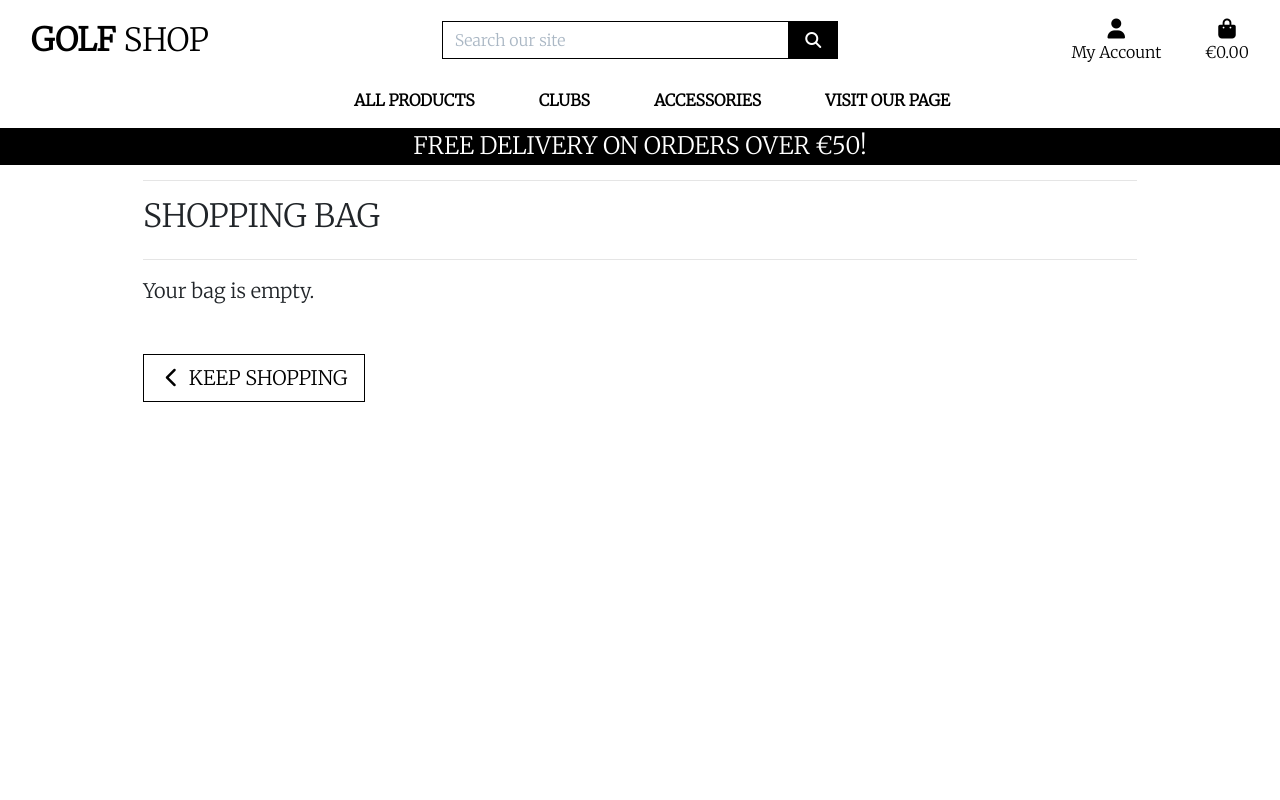
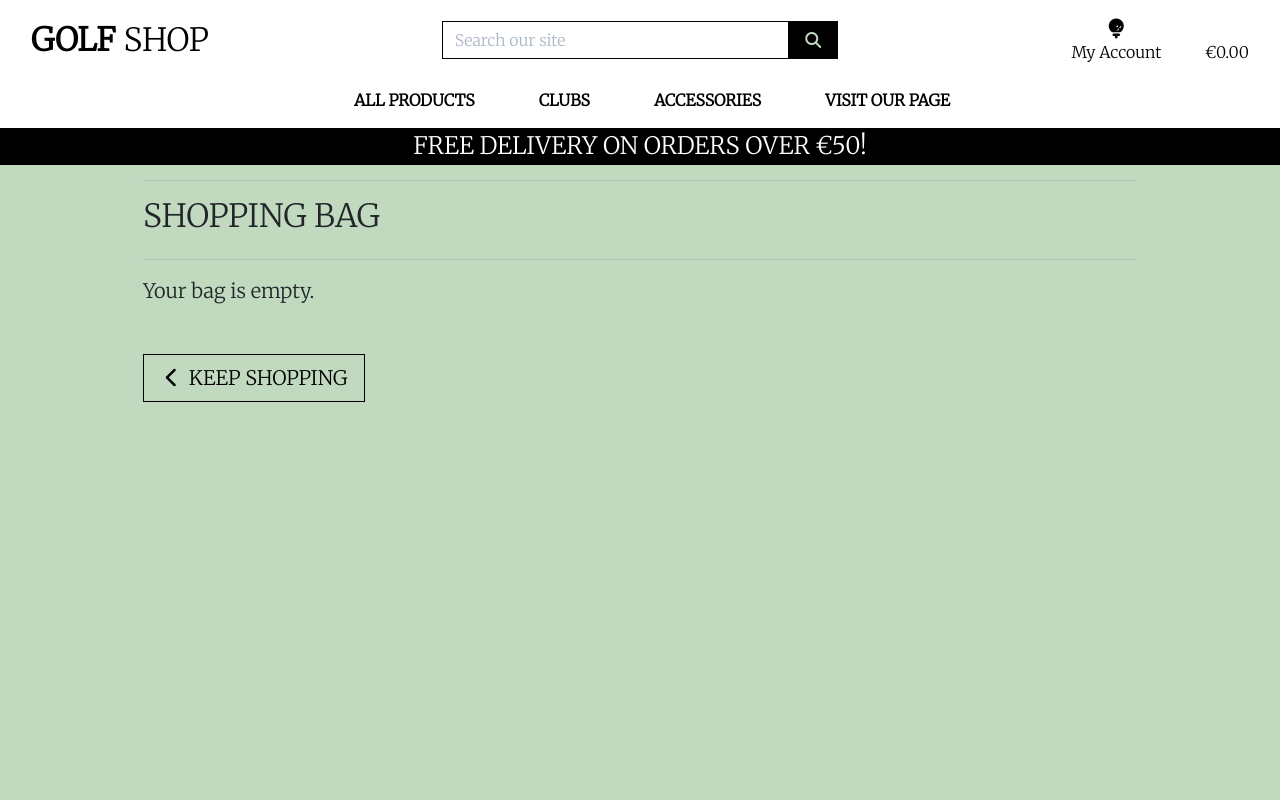
Before and after one commit to Code-Institute-Submissions/colmhaugh-GolfShop_JuneResub, a Django app: page /bag/ in a window 1280 px wide. Run offline with Django 3.2, Linux system fonts and the light colour scheme; some libraries are stand-ins or nearby versions.

Commit message:
Updated colour and icons

```diff
--- a/static/css/base.css
+++ b/static/css/base.css
@@ -30,18 +30,18 @@ they will always stay perfectly centred and have a consistent size */
 }
 
 .shop-now-button {
-    background: black;
-    color: white;
+    background: #2b5834;
+    color: #c0d9bf;
     min-width: 260px;
 }
 
 .btn-black {
     background: black;
-    color: white;
+    color: #c0d9bf;
 }
 
 .btn-outline-black {
-    background: white;
+    background: #c0d9bf;
     color: black !important; /* use important to override link colors for <a> elements */
     border: 1px solid black;
 }
@@ -49,8 +49,8 @@ they will always stay perfectly centred and have a consistent size */
 .btn-outline-black:hover,
 .btn-outline-black:active,
 .btn-outline-black:focus {
-    background: black;
-    color: white !important;
+    background: #2b5834;
+    color: #c0d9bf !important;
 }
 
 .shop-now-button:hover,
@@ -60,7 +60,7 @@ they will always stay perfectly centred and have a consistent size */
 .btn-black:active,
 .btn-black:focus {
     background: #222;
-    color: white;
+    color: #c0d9bf;
 }
 
 .text-black {
@@ -81,7 +81,7 @@ they will always stay perfectly centred and have a consistent size */
 	top: 0;
 	left: 0;
 	position: fixed;
-	background: white;
+	background: #c0d9bf;
 	z-index: -1;
 }
 
--- a/templates/base.html
+++ b/templates/base.html
@@ -62,7 +62,7 @@
                     <li class="list-inline-item dropdown">
                         <a class="text-black nav-link" href="#" id="user-options" data-toggle="dropdown" aria-haspopup="true" aria-expanded="false">
                             <div class="text-center">
-                                <div><i class="fas fa-user fa-lg"></i></div>
+                                <div><i class="fas fa-golf-ball fa-lg"></i></div>
                                 <p class="my-0">My Account</p>
                             </div>
                         </a>
@@ -82,7 +82,7 @@
                     <li class="list-inline-item">
                         <a class="{% if grand_total %}text-info font-weight-bold{% else %}text-black{% endif %} nav-link" href="{% url 'view_bag' %}">
                             <div class="text-center">
-                                <div><i class="fas fa-shopping-bag fa-lg"></i></div>
+                                <div><i class="fas fa-golf-club fa-lg"></i></div>
                                 <p class="my-0">
                                     {% if grand_total %}
                                         €{{ grand_total|floatformat:2 }}
--- a/templates/includes/mobile-top-header.html
+++ b/templates/includes/mobile-top-header.html
@@ -23,7 +23,7 @@
 <li class="list-inline-item dropdown">
     <a class="text-black nav-link d-block d-lg-none" href="#" id="user-options" data-toggle="dropdown" aria-haspopup="true" aria-expanded="false">
         <div class="text-center">
-            <div><i class="fas fa-user fa-lg"></i></div>
+            <div><i class="fas fa-golf-ball fa-lg"></i></div>
             <p class="my-0">My Account</p>
         </div>
     </a>
@@ -43,7 +43,7 @@
 <li class="list-inline-item">
     <a class="{% if grand_total %}text-primary font-weight-bold{% else %}text-black{% endif %} nav-link d-block d-lg-none" href="{% url 'view_bag' %}">
         <div class="text-center">
-            <div><i class="fas fa-shopping-bag fa-lg"></i></div>
+            <div><i class="fas fa-golf-club-bag fa-lg"></i></div>
             <p class="my-0">
                 {% if grand_total %}
                     €{{ grand_total|floatformat:2 }}
```
